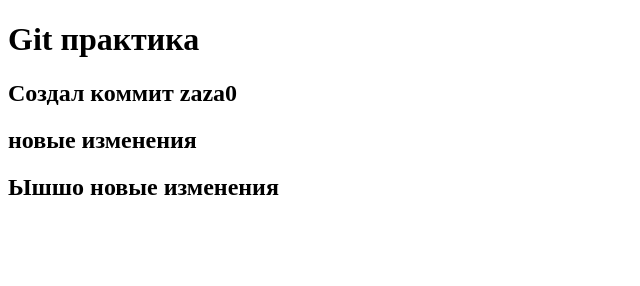
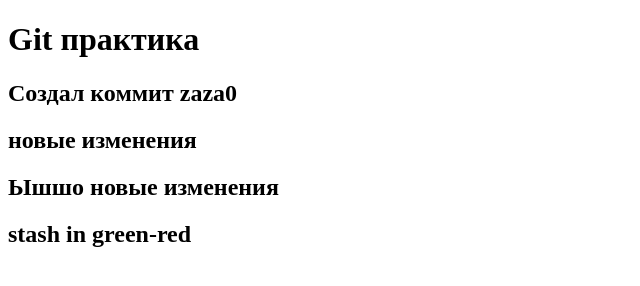
Before and after one commit to Andrianovi/lesson-git, a plain HTML site: page index.html in a window 1280 px wide. Shown: the whole page, without its empty margins (0-640 px from the left). Drawn offline with Linux system fonts and the light colour scheme.

Commit message:
new text about stash

```diff
--- a/index.html
+++ b/index.html
@@ -14,7 +14,7 @@
 		<h2>Создал коммит zaza0</h2>
 		<h2>новые изменения</h2>
 		<h2>Ышшо новые изменения</h2>
-
+		<h2>stash in green-red</h2>
 	</div>
 </body>
 
```
